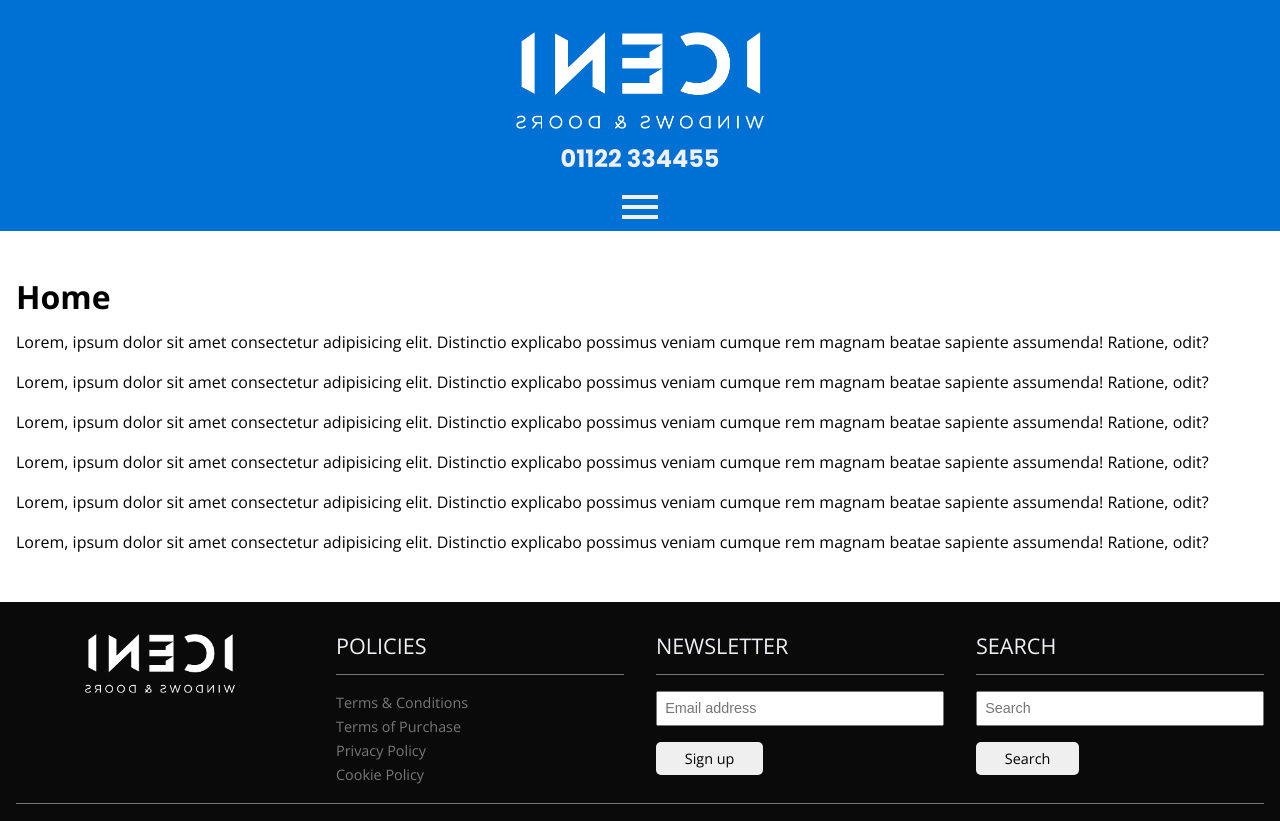
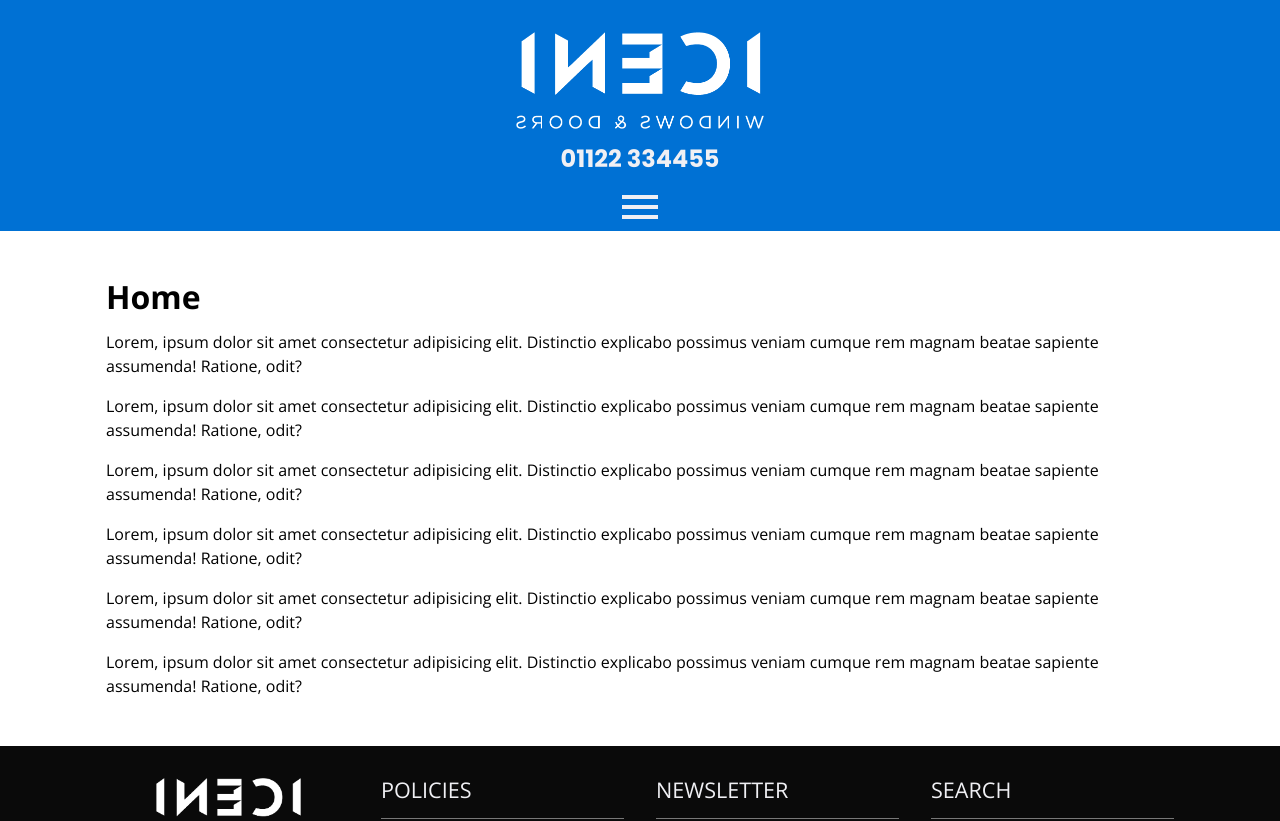
Before and after one commit to rubicon2/react-router-practice, a React (Vite) app: page / in a window 1280 px wide. Shown: the top 821 px of the page. Built offline with nearby package versions, Linux system fonts and the light colour scheme.

Commit message:
Add max-width and center container class

```diff
--- a/src/index.css
+++ b/src/index.css
@@ -52,4 +52,6 @@ button {
 
 .container {
   padding: 2rem 1rem;
+  max-width: 1100px;
+  margin: 0 auto;
 }
```
